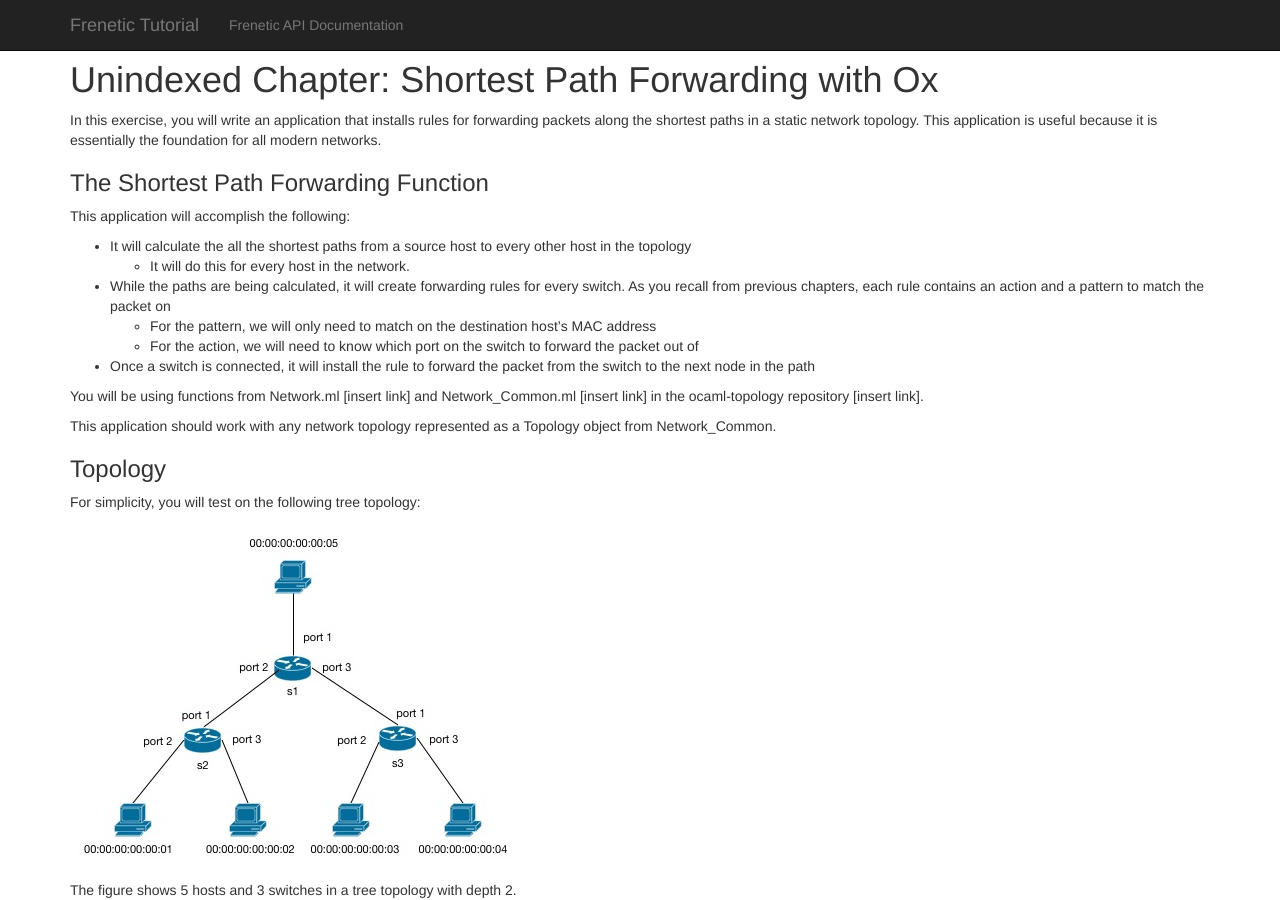
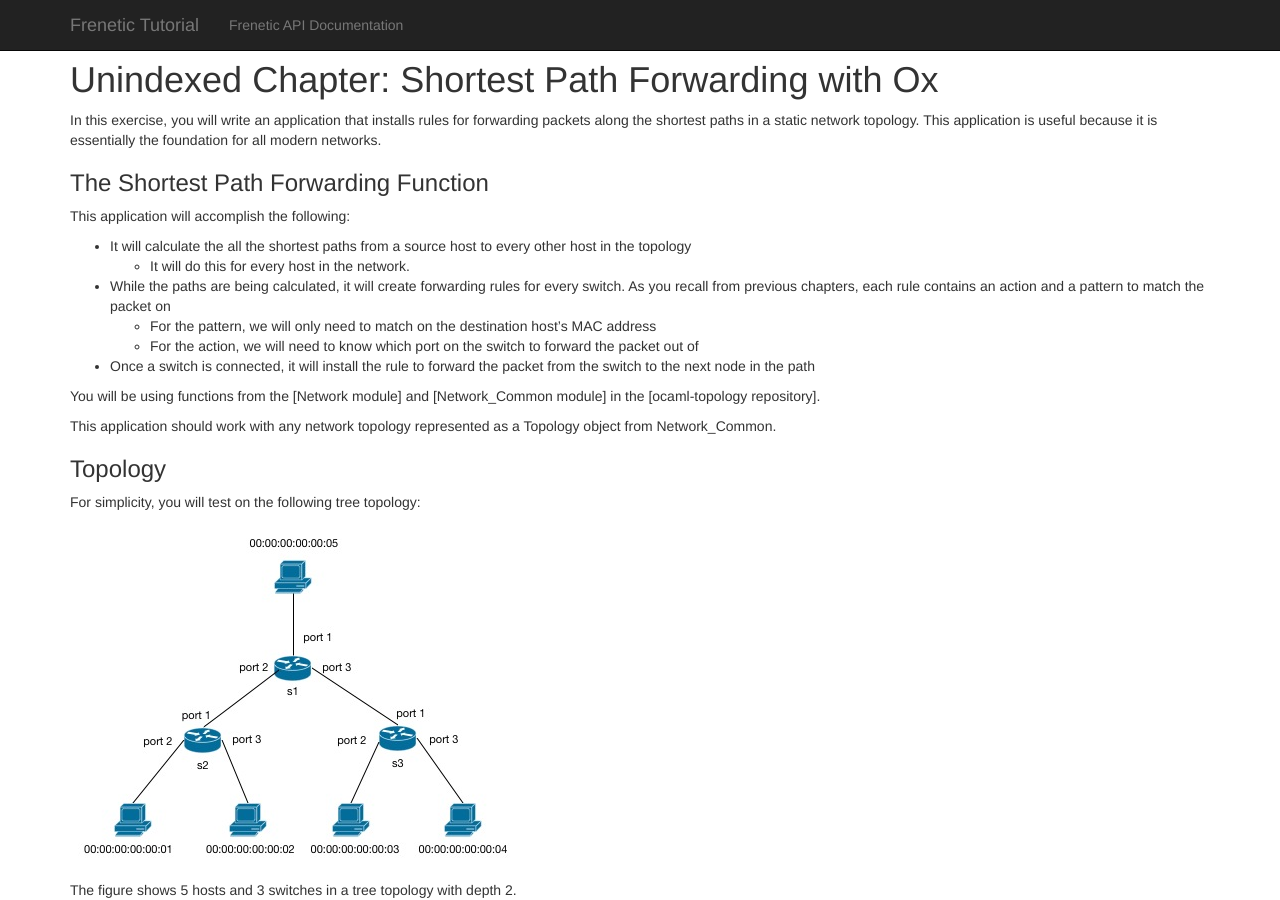
Before and after one commit to frenetic-lang/tutorials, a Jekyll site: the page built from 07-OxRouting/index.md, in a window 1280 px wide and 900 px high. Built offline with Jekyll 4.4.1, drawn with Linux system fonts in a browser that asks for light colours; nearby versions of some CDN libraries.

Commit message:
Update index.md

```diff
--- a/07-OxRouting/index.md
+++ b/07-OxRouting/index.md
@@ -20,8 +20,8 @@ previous chapters, each rule contains an action and a pattern to match the packe
 * Once a switch is connected, it will install the rule to forward the packet from the switch to the next
 node in the path
 
-You will be using functions from Network.ml [insert link] and Network_Common.ml [insert link] in the
- ocaml-topology repository [insert link].
+You will be using functions from the [Network module] and [Network_Common module] in the
+ [ocaml-topology repository].
 
 This application should work with any network topology represented as a Topology object from Network_Common.
 
@@ -72,7 +72,6 @@ place it in the directory `~/src/frenetic/ox-tutorial-workspace/Routing.ml`.
    (* [FILL] Install rules for each switch *)
    let switch_connected (sw: switchId) (feats : SwitchFeatures.t) : unit =
      ()
-
 
    (* [FILL] drop all packets that reach the controller *)
    let packet_in (sw : switchId) (xid : xid) (pk : packetIn) : unit =
@@ -150,3 +149,5 @@ your code.
  Check to see that the packets are being forwarded out of the correct port based on
  their MAC address destination. You can dump the flows on all switches to ensure that
  packets are being forwarded along the shortest paths.
+
+{% include api.md %}
```
